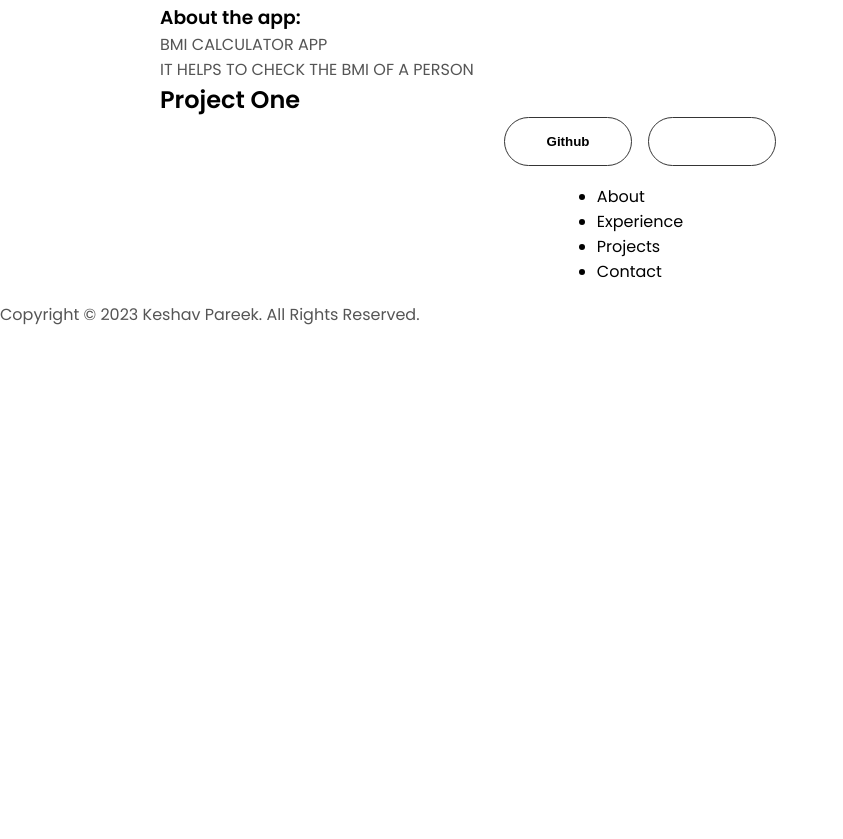
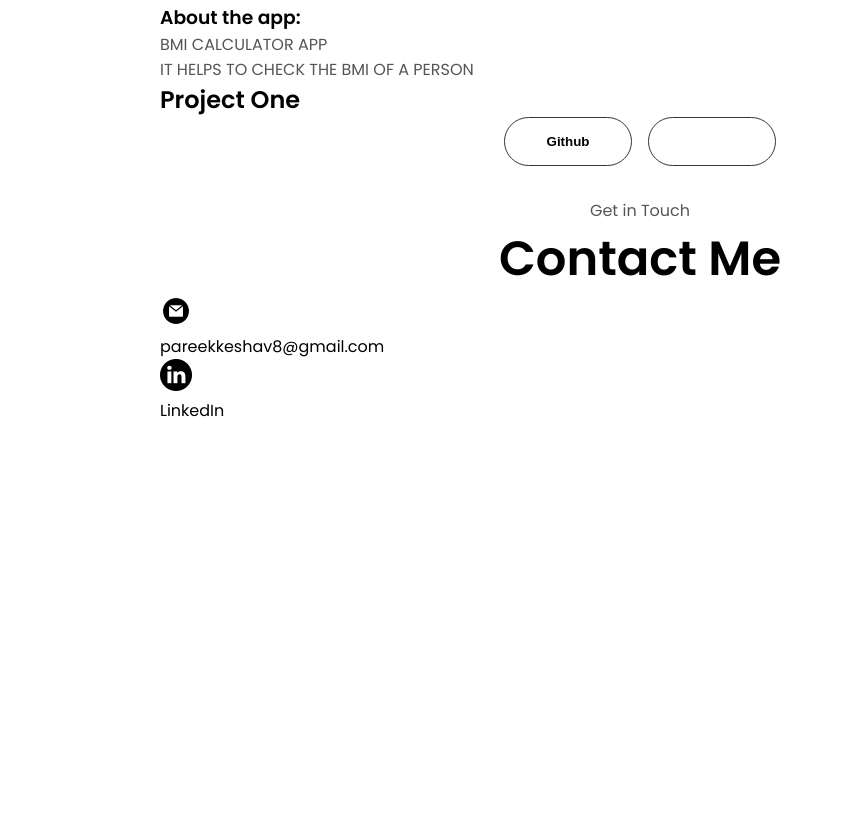
Before and after one commit to keshavpareek9/html-css-js-portfolio, a plain HTML site: page index.html in a window 1280 px wide. Shown: the part 2701-3540 px from the top of the page, without its empty margins (0-843 px from the left). Before the commit the page ends 3028 px from the top, so only its background shows below. Drawn offline with Linux system fonts and the light colour scheme.

Commit message:
Update index.html

```diff
--- a/index.html
+++ b/index.html
@@ -141,8 +141,29 @@
                   <button
                     class="btn btn-color-2 project-btn"
                     onclick="location.href='https://github.com/keshavpareek9/BMI-APP/'">
-          </div>
+          </section>
 
+        <section id="contact">
+          <p class="section__text__p1">Get in Touch</p>
+          <h1 class="title">Contact Me</h1>
+          <div class="contact-info-upper-container">
+            <div class="contact-info-container">
+              <img
+                src="./assets/email.png"
+                alt="Email icon"
+                class="icon contact-icon email-icon"
+              />
+              <p><a href="mailto:pareekkeshav8@gmail.com">pareekkeshav8@gmail.com</a></p>
+            </div>
+            <div class="contact-info-container">
+              <img
+                src="./assets/linkedin.png"
+                alt="LinkedIn icon"
+                class="icon contact-icon"
+              />
+              <p><a href="https://www.linkedin.com/in/keshav-pareek-368a5824b">LinkedIn</a></p>
+
+                </div>
             </div>
         </div>
 
```
